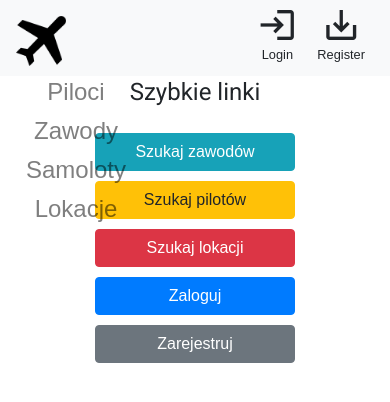
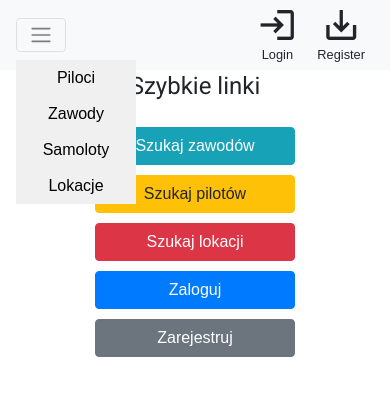
Before and after one commit to tytanus97/f3x_competition_client, an Angular app: page /home in a window 390 px wide. Shown: the top 402 px of the page. Built offline with nearby package versions, Linux system fonts and the light colour scheme.

Commit message:
refactor nav add responsive, change delete flight icon

```diff
--- a/src/app/components/event-components/manage-event/event-table/event-table.component.css
+++ b/src/app/components/event-components/manage-event/event-table/event-table.component.css
@@ -14,7 +14,7 @@ td>span {
   width:100%;
 }
 .table-header {
-  background-color:lightsteelblue;
+  background-color:rgb(184, 182, 182);
   height:100%;
   padding:10px;
   width:100%;
@@ -22,6 +22,7 @@ td>span {
   display:flex;
   flex-direction: row;
   justify-content: space-between;
+  border:1px solid rgb(139, 139, 139);
 }
 .table-header th {
   font-size:1.5rem;
@@ -42,5 +43,8 @@ td>span {
 
 .round-action>button {
 margin-right:10px;
+}
 
+.material-icons:hover {
+  cursor:pointer !important;
 }
--- a/src/app/components/event-components/manage-event/event-table/event-table.component.html
+++ b/src/app/components/event-components/manage-event/event-table/event-table.component.html
@@ -44,7 +44,9 @@
             <td><span>{{flight.flightDuration}}</span></td>
             <td><span>{{flight.flightLanding}}</span></td>
             <td><span>{{flight.flightPenalty}}</span></td>
-            <td *ngIf="round.roundStatus"><button mat-mini-fab color="warn" (click) = "deleteFlight(flight.flightId,round)">x</button></td>
+            <td *ngIf="round.roundStatus">
+              <span class="material-icons" (click) = "deleteFlight(flight.flightId,round)">delete</span>
+            </td>
           </tr>
         </tbody>
       </table>
--- a/src/app/components/event-components/manage-event/flight-form/flight-form.component.css
+++ b/src/app/components/event-components/manage-event/flight-form/flight-form.component.css
@@ -4,6 +4,7 @@
  display:flex;
  flex-direction: row;
  justify-content:flex-start;
+ flex-wrap: wrap;
 }
 
 mat-form-field {
@@ -13,10 +14,13 @@ mat-form-field {
 .submit-flight {
   margin: 10px;
   margin-top:0px;
-  width:50%;
+  width:20%;
   margin-bottom:20px;
 }
 
 form {
   margin-bottom:10px;
 }
+button {
+  min-width: 160px;
+}
--- a/src/app/components/event-components/manage-event/manage-event.component.css
+++ b/src/app/components/event-components/manage-event/manage-event.component.css
@@ -31,4 +31,6 @@ header>h1 {
 .content {
   display:flex;
   flex-direction: row;
+  flex-wrap:wrap;
+  justify-content: center;
 }
--- a/src/app/components/navigation/navigation.component.css
+++ b/src/app/components/navigation/navigation.component.css
@@ -5,6 +5,7 @@
   font-size:1.5rem;
   text-align:center;
   margin-top:10px;
+  color:black;
  }
  a:not(:nth-child(1)) {
   width:120px;
@@ -14,7 +15,9 @@
   padding:0 !important;
   height:60px;
  }
-
+ .toggler {
+   display:none;
+ }
  .active:not(img) {
    font-weight: bold;
     border-bottom:3px solid black;
@@ -26,3 +29,27 @@
    background-color: #f8f9fa;
    justify-content: space-between;
  }
+
+ @media only screen and (max-width: 990px) {
+  .toggler {
+     display:block !important;
+   }
+   .nav {
+     position:absolute;
+    flex-direction: column;
+    top:60px;
+    background-color:rgb(240, 240, 240)
+
+   }
+   .nav>a>span {
+     font-size: 1rem;
+   }
+   .nav>a:hover {
+    background-color:rgb(197, 194, 194)
+  }
+   .nav>a:nth-child(1) {
+     display:none;
+   }
+
+
+ }
--- a/src/app/components/navigation/navigation.component.html
+++ b/src/app/components/navigation/navigation.component.html
@@ -9,12 +9,15 @@
 </nav> -->
 <div class="wrapper">
 <nav class="navbar navbar-expand-lg navbar-light bg-light">
-    <div class="navbar-nav">
+  <button class="navbar-toggler" type="button" (click) = "toggle()">
+    <span class="navbar-toggler-icon"></span>
+  </button>
+    <div class="nav" id="navbarNav" [style.display] = "display" >
       <a class="nav-item nav-link"  routerLink="home"><img class="home" src="assets/images/plane.png"></a>
-      <a class="nav-item nav-link" routerLink='pilots/home' [routerLinkActiveOptions]="{exact: false}" routerLinkActive="active"><span>Piloci</span></a>
-      <a class="nav-item nav-link" routerLink='events/home' [routerLinkActiveOptions]="{exact: false}" routerLinkActive="active"><span>Zawody</span></a>
-      <a class="nav-item nav-link" routerLink='planes' [routerLinkActiveOptions]="{exact: false}" routerLinkActive="active"><span>Samoloty</span></a>
-      <a class="nav-item nav-link" routerLink='locations/home' [routerLinkActiveOptions]="{exact: false}" routerLinkActive="active"><span>Lokacje</span></a>
+      <a class="nav-item nav-link" routerLink='pilots/home' [routerLinkActiveOptions]="{exact: false}" routerLinkActive="active" (click) = "hide()"><span>Piloci</span></a>
+      <a class="nav-item nav-link" routerLink='events/home' [routerLinkActiveOptions]="{exact: false}" routerLinkActive="active" (click) = "hide()"><span>Zawody</span></a>
+      <a class="nav-item nav-link" routerLink='planes' [routerLinkActiveOptions]="{exact: false}" routerLinkActive="active" (click) = "hide()"><span>Samoloty</span></a>
+      <a class="nav-item nav-link" routerLink='locations/home' [routerLinkActiveOptions]="{exact: false}" routerLinkActive="active" (click) = "hide()"><span>Lokacje</span></a>
   </div>
 </nav>
 <app-user-action></app-user-action>
--- a/src/app/components/navigation/navigation.component.ts
+++ b/src/app/components/navigation/navigation.component.ts
@@ -1,4 +1,4 @@
-import { Component, OnInit } from '@angular/core';
+import { Component, HostListener, OnInit } from '@angular/core';
 import { Router } from '@angular/router';
 
 @Component({
@@ -8,11 +8,39 @@ import { Router } from '@angular/router';
 })
 export class NavigationComponent implements OnInit {
 
+  public display: string = 'flex';
+  public prevWidth: number = window.innerWidth;
+
   constructor(private router: Router) { }
 
   ngOnInit(): void {
   }
 
 
+  public toggle() {
+    console.log('toggl;e');
+    this.display = this.display === 'flex'?'none':'flex';
+    console.log(this.display);
+  }
+  hide() {
+    if(window.innerWidth <= 990) {
+    this.display = 'none';
+    }
+  }
+
+  show() {
+    this.display = 'flex';
+   }
+
+   @HostListener('window:resize', ['$event'])
+  onResize(event) {
+    if(window.innerWidth <= 990 && this.prevWidth > 990) {
+      this.display = 'none';
+    } else if (window.innerWidth > 990 && this.prevWidth <=990) {
+      this.display = 'flex';
+    }
+  this.prevWidth = window.innerWidth;
+}
+
 
 }
```
